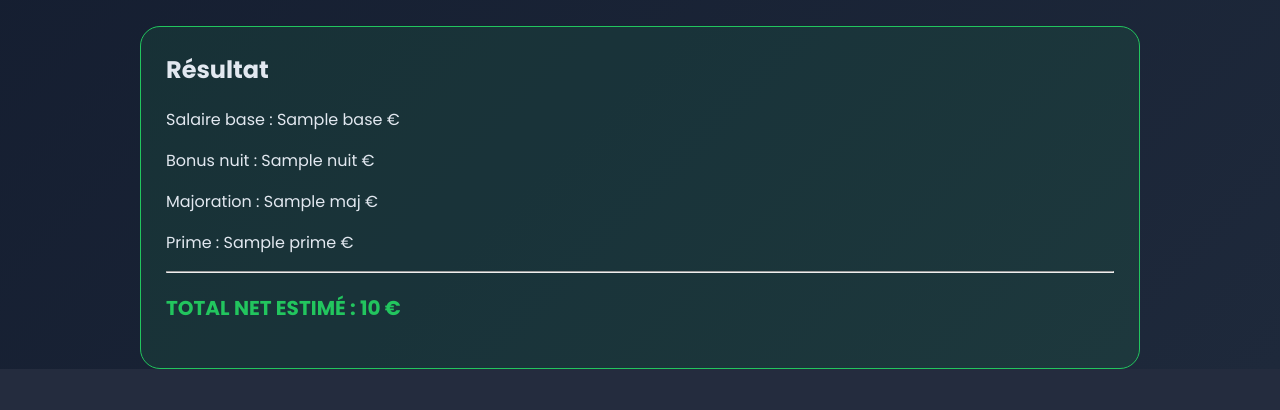
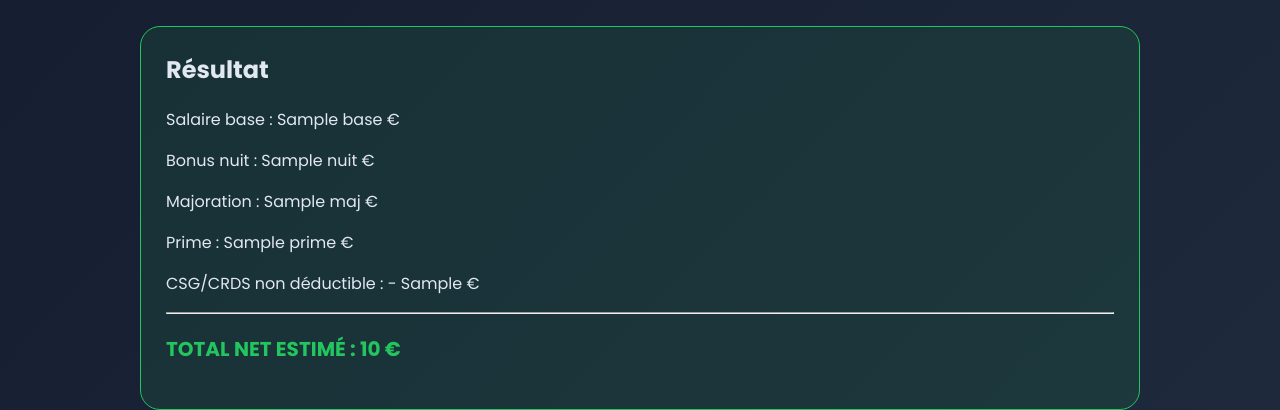
Before and after one commit to IrdZa/simulateur-remuneration, a Flask app: template templates/index.html in a window 1280 px wide. Shown: the part 1172-1582 px from the top of the page. Before the commit the page ends 1541 px from the top, so only its background shows below. Run offline with Flask 3, Linux system fonts and the light colour scheme; the template is opened without the code that fills it: most values are stand-ins (such as "Sample title", 1, 10 or a date in 2020).

Commit message:
Fix indentation + CSG CRDS

```diff
--- a/app.py
+++ b/app.py
@@ -1,20 +1,24 @@
 from flask import Flask, render_template, request
 from datetime import date, timedelta
+import os
 
 app = Flask(__name__)
 
 TAUX = 12.65 * 0.78
+TAUX_CSG_CRDS_NON_DEDUCTIBLE = 0.029
 
 jours_semaine = {
     0: "lun", 1: "mar", 2: "mer",
     3: "jeu", 4: "ven", 5: "sam", 6: "dim"
 }
 
+
 @app.route("/", methods=["GET", "POST"])
 def index():
 
     calendrier = []
     resultat = None
+    form_data = request.form if request.method == "POST" else {}
 
     if request.method == "POST":
 
@@ -26,6 +30,7 @@ def index():
         j_deb = int(request.form["jour_debut"])
         j_fin = int(request.form["jour_fin"])
 
+        # mois précédent
         if mois == 1:
             annee_prec = annee - 1
             mois_prec = 12
@@ -43,6 +48,9 @@ def index():
             calendrier.append(code)
             current += timedelta(days=1)
 
+        # ======================
+        # CALCUL SALAIRE
+        # ======================
         if action == "calculer":
 
             total_heures = 0
@@ -65,28 +73,36 @@ def index():
                 heures_jour = float(request.form.get(code_maj, 0))
                 m_maj = (heures_jour * TAUX) * (float(pourcent) / 100)
 
-            total_final = m_base + m_nuit + m_maj + prime
+            # Salaire brut simulé
+            total_brut_simule = m_base + m_nuit + m_maj + prime
+
+            # Déduction CSG/CRDS non déductible
+            csg_crds = total_brut_simule * TAUX_CSG_CRDS_NON_DEDUCTIBLE
+
+            total_final = total_brut_simule - csg_crds
+
+            # 13ème mois
             if treizieme:
-                 total_final *= 2
+                total_final *= 2
 
             resultat = {
-    "base": round(m_base, 2),
-    "nuit": round(m_nuit, 2),
-    "maj": round(m_maj, 2),
-    "prime": round(prime, 2),
-    "treizieme": bool(treizieme),
-    "total": round(total_final, 2)
-}
+                "base": round(m_base, 2),
+                "nuit": round(m_nuit, 2),
+                "maj": round(m_maj, 2),
+                "prime": round(prime, 2),
+                "csg_crds": round(csg_crds, 2),
+                "treizieme": bool(treizieme),
+                "total": round(total_final, 2)
+            }
 
     return render_template(
-    "index.html",
-    calendrier=calendrier,
-    resultat=resultat,
-    form_data=request.form
-)
+        "index.html",
+        calendrier=calendrier,
+        resultat=resultat,
+        form_data=form_data
+    )
 
-import os
 
 if __name__ == "__main__":
     port = int(os.environ.get("PORT", 5000))
-    app.run(host="0.0.0.0", port=port)
+    app.run(host="0.0.0.0", port=port, debug=True)
--- a/templates/index.html
+++ b/templates/index.html
@@ -129,6 +129,7 @@
         <p>Bonus nuit : {{ resultat.nuit }} €</p>
         <p>Majoration : {{ resultat.maj }} €</p>
         <p>Prime : {{ resultat.prime }} €</p>
+        <p>CSG/CRDS non déductible : - {{ resultat.csg_crds }} €</p>
 
         <hr>
 
```
